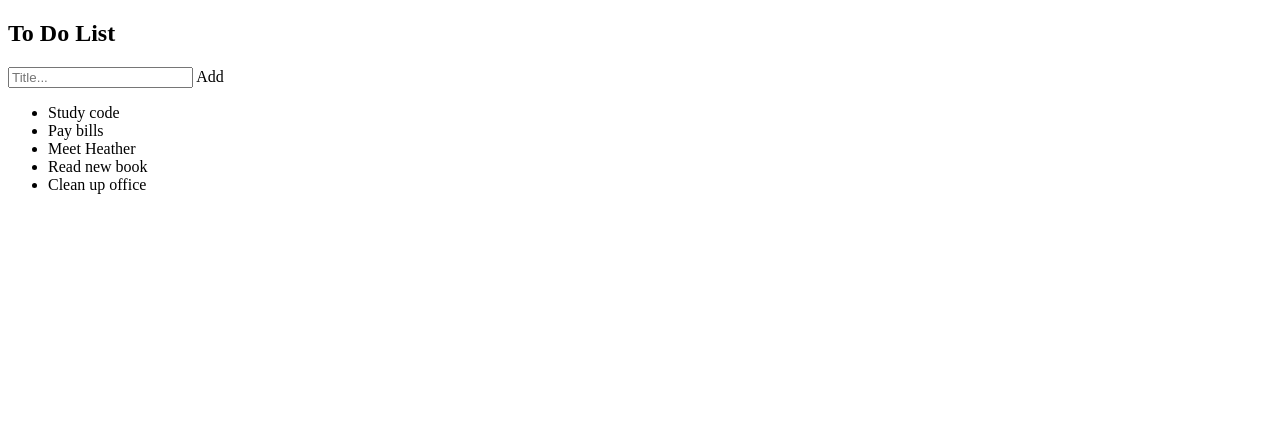
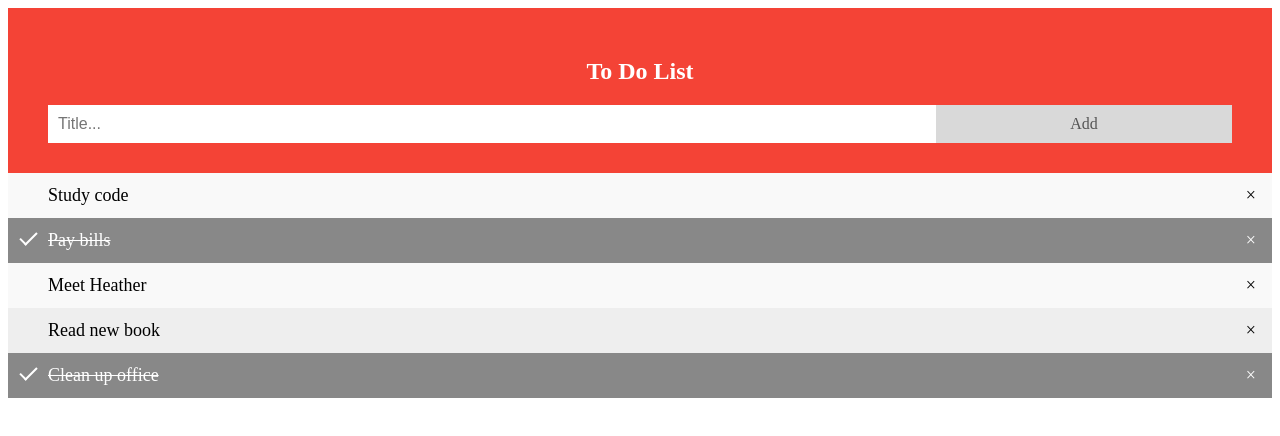
Before and after one commit to broxsonl/simple-todo-app, a plain HTML site: page index.html in a window 1280 px wide. Both pictures are taken after a click on the element "Add". Drawn offline with Linux system fonts and the light colour scheme.

Commit message:
Created the javascript and fixed some css. Linked in stylesheet and app file to html.

```diff
--- /dev/null
+++ b/app.js
@@ -0,0 +1,53 @@
+'use strict';
+
+let nodeList = document.getElementsByTagName('li');
+
+for (let i = 0; i < nodeList.length; i++) {
+  let span = document.createElement('span');
+  let txt = document.createTextNode('\u00D7');
+  span.className = 'close';
+  span.appendChild(txt);
+  nodeList[i].appendChild(span);
+}
+
+let close = document.getElementsByClassName('close');
+
+for (let i = 0; i < close.length; i++) {
+  close[i].onclick = function() {
+    let parent = this.parentElement;
+    parent.style.display = 'none';
+  };
+}
+
+let list = document.querySelector('ul');
+list.addEventListener('click', (e) => {
+  if (e.target.tagName === 'li') {
+    e.target.classList.toggle('checked');
+  }
+}, false);
+
+function newElement() {
+  let li = document.createElement('li');
+  let inputValue = document.getElementById('myInput').value;
+  let t = document.createTextNode(inputValue);
+  li.appendChild(t);
+  if (inputValue === '') {
+    alert('You must write something!');
+  } else {
+    document.getElementById('myUL').appendChild(li);
+  }
+  document.getElementById('myInput').value = '';
+
+  var span = document.createElement('SPAN');
+  var txt = document.createTextNode('\u00D7');
+  span.className = 'close';
+  span.appendChild(txt);
+  li.appendChild(span);
+
+  for (let i = 0; i < close.length; i++) {
+    close[i].onclick = function() {
+      var div = this.parentElement;
+      div.style.display = 'none';
+    };
+  }
+}
--- a/index.html
+++ b/index.html
@@ -2,6 +2,7 @@
 <html>
   <head>
     <title> Simple ToDo App</title>
+    <link href="style.css" rel="stylesheet">
   </head>
 
   <body>
@@ -20,6 +21,7 @@
       <li class="checked">Clean up office</li>
     </ul>
 
+    <script src="app.js"></script>
   </body>
 
 </html>
```
